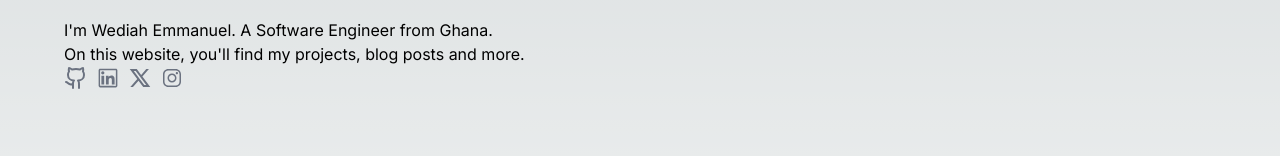
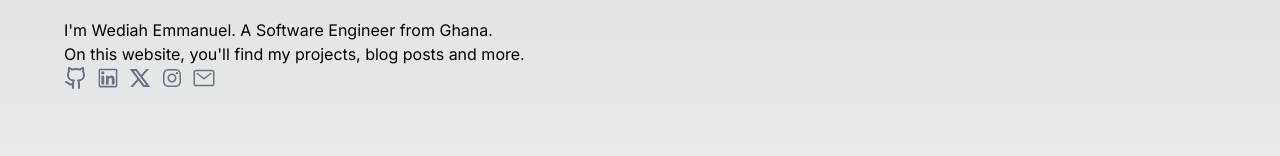
Before and after one commit to Wediah/my-portfolio, a Next.js app: page / in a window 1280 px wide. Shown: the part 274-430 px from the top of the page. Built offline with nearby package versions, Linux system fonts and the light colour scheme.

Commit message:
Add contact email icon

```diff
--- a/app/page.js
+++ b/app/page.js
@@ -3,8 +3,9 @@ import { PiHandWavingLight } from "react-icons/pi";
 import { LuGithub } from "react-icons/lu";
 import { AiOutlineLinkedin } from "react-icons/ai";
 import { RiTwitterXLine } from "react-icons/ri";
-import { SiGmail } from "react-icons/si";
 import { IoLogoInstagram } from "react-icons/io";
+import { IoMailOutline } from "react-icons/io5";
+
 
 
 export default function Home() {
@@ -19,10 +20,21 @@ export default function Home() {
           On this website, you'll find my projects, blog posts and more.
         </p>
         <div className="flex flex-row gap-2">
-          <LuGithub className="text-2xl text-gray-500 hover:text-gray-700" />
-          <AiOutlineLinkedin className="text-2xl text-gray-500 hover:text-gray-700" />
-          <RiTwitterXLine className="text-2xl text-gray-500 hover:text-gray-700" />
-          <IoLogoInstagram className="text-2xl text-gray-500 hover:text-gray-700" />
+          <a href="https://github.com/Wediah">
+            <LuGithub className="text-2xl text-gray-500 hover:text-gray-700" />
+          </a>
+          <a href="https://www.linkedin.com/in/wediah-emmanuel-578330230">
+            <AiOutlineLinkedin className="text-2xl text-gray-500 hover:text-gray-700" />
+          </a>
+          <a href="https://twitter.com/WediahE">
+            <RiTwitterXLine className="text-2xl text-gray-500 hover:text-gray-700" />
+          </a>
+          <a href="https://www.instagram.com/_wediah/">
+            <IoLogoInstagram className="text-2xl text-gray-500 hover:text-gray-700" />
+          </a>
+          <a href="mailto:emmanuelwediah@gmail.com">
+            <IoMailOutline className="text-2xl text-gray-500 hover:text-gray-700" />
+          </a>
         </div>
       </div>
     </main>
```
